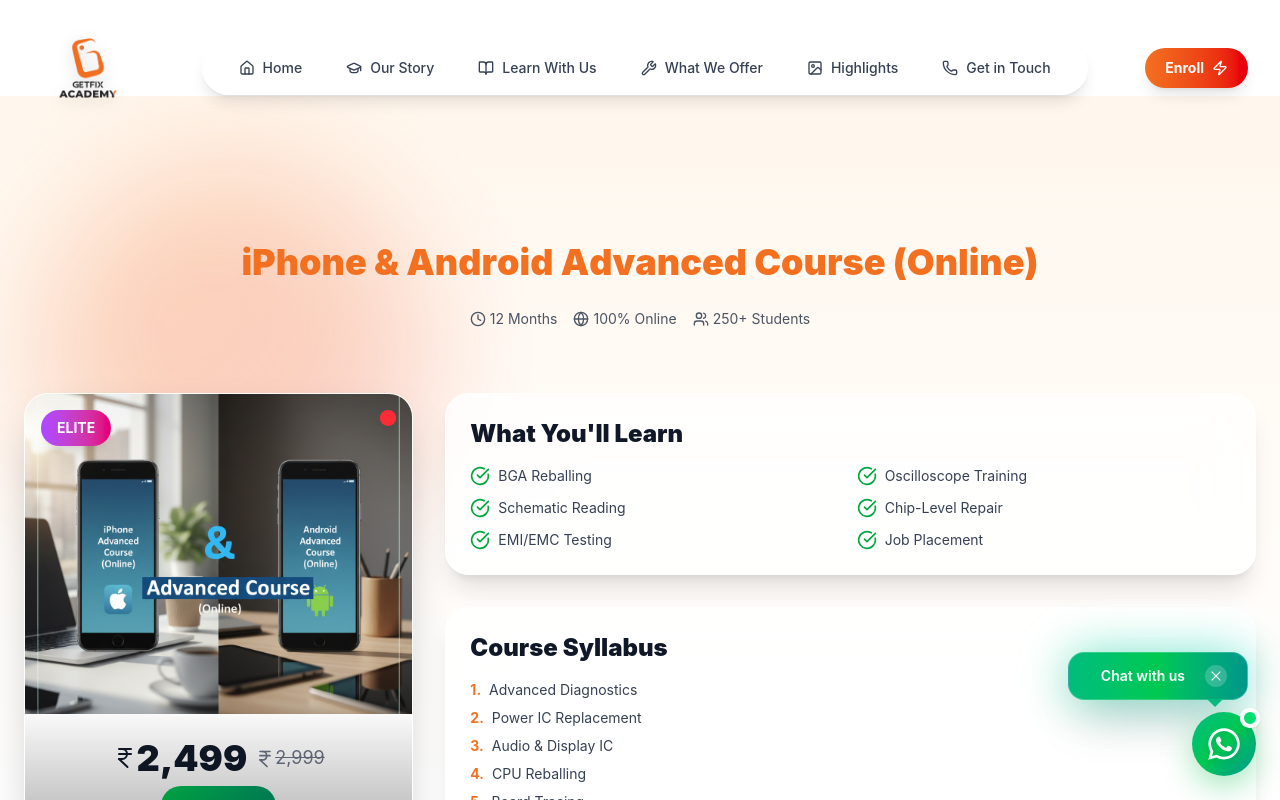
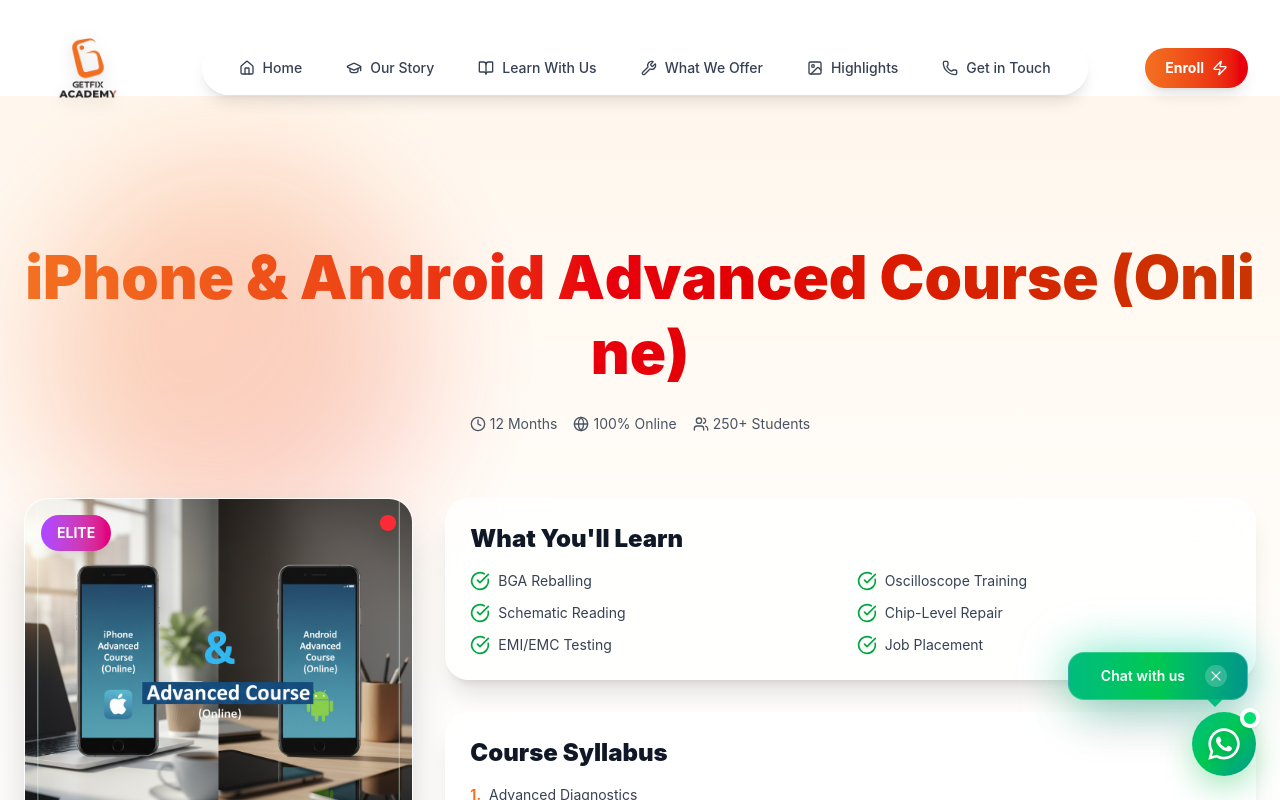
Before and after one commit to Siva2232/newweb, a React (Vite) app: page /course/combo-online in a window 1280 px wide. Shown: the top 800 px of the page. Built offline with nearby package versions, Linux system fonts and the light colour scheme.

Commit message:
Your commit message

```diff
--- a/src/pages/DetailedCourse.jsx
+++ b/src/pages/DetailedCourse.jsx
@@ -1,4 +1,4 @@
-/*  DetailedCourse.jsx – NOV 16, 2025 | FINAL 100% WORKING */
+/*  DetailedCourse.jsx – NOV 16, 2025 | 100% WORKING */
 import { motion, useScroll, useTransform, useSpring } from "framer-motion";
 import {
   Clock, Star, Users, CheckCircle, IndianRupee,
@@ -7,7 +7,12 @@
 import { useRef, useState, useEffect } from "react";
 import { useParams, useNavigate } from "react-router-dom";
 
-// === MOCK DATA ===
+// === IMPORT IMAGES ===
+import offline from "../assets/offline.png";
+import online from "../assets/online.png";
+import android from "../assets/android.png";
+
+// === MOCK DATA (IMAGE FIXED) ===
 const courseData = [
   {
     id: "iphone-offline",
@@ -18,7 +23,7 @@
     rating: 4.9,
     price: "₹60,000/-",
     originalPrice: "₹72,000",
-    image: "/src/assets/offline.png",
+    image: offline, // FIXED: was {offline}
     badge: "BEST SELLER",
     badgeColor: "from-yellow-400 to-amber-600",
     live: true,
@@ -40,7 +45,7 @@
     rating: 4.8,
     price: "₹24,999/-",
     originalPrice: "₹30,000",
-    image: "/src/assets/online.png",
+    image: online,
     badge: "FAST TRACK",
     badgeColor: "from-green-400 to-emerald-600",
     live: false,
@@ -62,7 +67,7 @@
     rating: 5.0,
     price: "₹2,499/month",
     originalPrice: "₹2,999/month",
-    image: "/src/assets/android.png",
+    image: android,
     badge: "ELITE",
     badgeColor: "from-purple-500 to-pink-600",
     live: true,
@@ -84,7 +89,6 @@
   const [course, setCourse] = useState(null);
   const [isDesktop, setIsDesktop] = useState(false);
 
-  // === FIND COURSE + DESKTOP CHECK ===
   useEffect(() => {
     const found = courseData.find(c => c.id === id);
     if (!found) {
@@ -99,7 +103,6 @@
     return () => window.removeEventListener("resize", check);
   }, [id, navigate]);
 
-  // === LOADING STATE ===
   if (!course) {
     return (
       <div className="flex items-center justify-center min-h-screen bg-gradient-to-b from-orange-50 to-white">
@@ -115,7 +118,6 @@
     );
   }
 
-  // === SAVINGS ===
   const clean = (p) => parseInt(p.replace(/[^\d]/g, ""), 10) || 0;
   const current = clean(course.price);
   const original = clean(course.originalPrice);
@@ -127,12 +129,11 @@
       className="py-20 sm:py-28 md:py-36 px-4 sm:px-6 bg-gradient-to-b from-orange-50 via-white to-gray-50 overflow-hidden relative"
       style={{ perspective: isDesktop ? "2000px" : "none" }}
     >
-      {/* === PARALLAX BACKGROUND — SAFE AFTER REF === */}
       <ParallaxBackground sectionRef={sectionRef} />
 
       <div className="max-w-7xl mx-auto relative z-10">
 
-        {/* HERO TITLE */}
+        {/* HERO TITLE — RESPONSIVE & VIBRANT */}
         <motion.div
           initial={{ opacity: 0, y: 50 }}
           whileInView={{ opacity: 1, y: 0 }}
@@ -140,18 +141,8 @@
           className="text-center mb-16"
         >
           <motion.h1
-            className="
-  text-2xl
-  sm:text-2xl
-  md:text-4xl
-  lg:text-4xl
-  font-black
-  bg-clip-text text-transparent
-  bg-gradient-to-r from-[#F37021] via-[#F37021] to-[#F37021]
-  mb-6 leading-tight
-"
-initial="hidden"
-
+            className="text-3xl sm:text-4xl md:text-5xl lg:text-6xl font-black bg-clip-text text-transparent bg-gradient-to-r from-[#F37021] via-red-600 to-orange-700 mb-6 leading-tight"
+            initial="hidden"
             whileInView="visible"
             viewport={{ once: true }}
             variants={{
@@ -372,7 +363,7 @@
   );
 };
 
-// === PARALLAX BACKGROUND — NOW WORKS ===
+// === PARALLAX BACKGROUND ===
 const ParallaxBackground = ({ sectionRef }) => {
   const { scrollYProgress } = useScroll({
     target: sectionRef,
```
